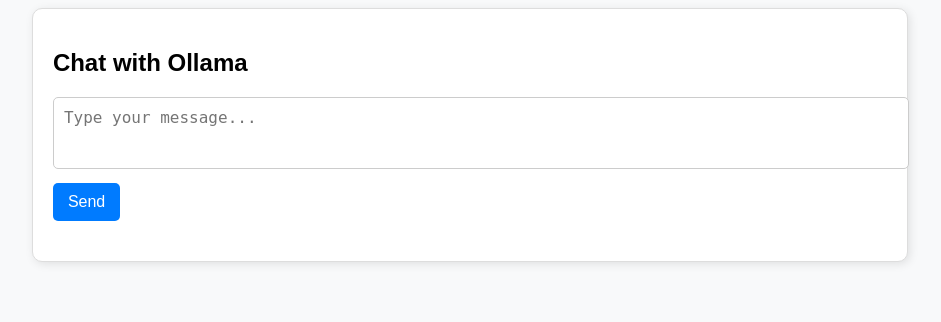
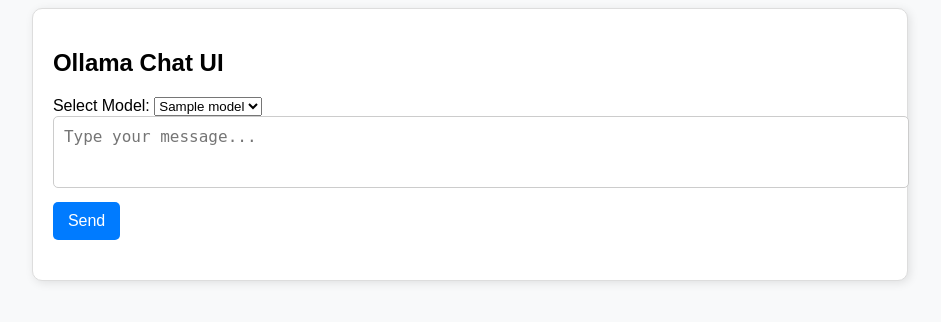
Before and after one commit to Holthuizen/WebGUI-Ollama, a Flask app: page / in a window 1280 px wide. Shown: the top 322 px of the page, without its empty margins (170-1111 px from the left). Run offline with Flask 3, Linux system fonts and the light colour scheme; a database or web service that is not in the repository returns one stand-in record (values such as "Sample title"); data that the repository does not hold is empty.

Commit message:
added model selection, model status, get models route, and more feedback from server to user

```diff
--- a/app.py
+++ b/app.py
@@ -5,17 +5,25 @@
 
 app = Flask(__name__)
 OLLAMA_API_URL = "http://localhost:11434/api/chat"  # Ensure this is the correct API URL
+MODEL = "deepseek-r1:14b"
+
 
 @app.route('/')
 def index():
-    return render_template('index.html')
+    response = requests.get("http://localhost:11434/api/tags")
+    response_json = response.json()
+    # Create a list of formatted model names in Markdown
+    model_names = [model['name'] for model in response_json["models"]]
+    return render_template('index.html', current_model = MODEL, models=model_names)
+
 
 @app.route('/chat', methods=['POST'])
 def chat():
     user_message = request.json.get("message", "")  # Get message from frontend
+    selected_model = request.json.get("model", MODEL)  # Use default MODEL if none is provided
 
     data = {
-        "model": "llama3.2",  # Ensure this model exists in Ollama
+        "model":selected_model ,  # Ensure this model exists in Ollama
         "messages": [{"role": "user", "content": user_message}],
         "stream": False
     }
@@ -31,5 +39,19 @@
 
     return jsonify({"reply": html_response})
 
+@app.route('/list', methods=['GET'])
+def list_models():
+    try:
+        response = requests.get("http://localhost:11434/api/tags")
+        response_json = response.json()
+        # Create a list of formatted model names in Markdown
+        model_names_md = "\n".join([f"- **{model['name']}**" for model in response_json["models"]])
+        # Convert the markdown text to HTML
+        html_response = markdown.markdown(model_names_md)
+    except Exception as e:
+        html_response = f"Error: {str(e)}"
+
+    # Render the 'list.html' template and pass the HTML-formatted response
+    return render_template("list.html", html_response=html_response)
 
 app.run(debug=True)
--- a/templates/index.html
+++ b/templates/index.html
@@ -5,90 +5,24 @@
   <meta name="viewport" content="width=device-width, initial-scale=1.0">
   <title>Chatbot</title>
   <script src="https://cdn.jsdelivr.net/npm/marked/marked.min.js"></script>
-    <style>
-        body {
-            font-family: Arial, sans-serif;
-            background-color: #f8f9fa;
-        }
-        #chat_container {
-            max-width: 66%;
-            margin: auto;
-            padding: 20px;
-            border: 1px solid #ddd;
-            border-radius: 10px;
-            box-shadow: 2px 2px 10px rgba(0, 0, 0, 0.1);
-            background: white;
-            animation: fadeIn 0.5s ease-in-out;
-        }
-        #user_input {
-            width: 100%;
-            height: 50px;
-            padding: 10px;
-            font-size: 16px;
-            border: 1px solid #ccc;
-            border-radius: 5px;
-            resize: none;
-            transition: box-shadow 0.4s ease-in-out;
-        }
-        #user_input:focus {
-            box-shadow: 0px 0px 8px rgba(0, 123, 255, 0.5);
-            border-color: #007bff;
-        }
-        #send_button {
-            margin-top: 10px;
-            padding: 10px 15px;
-            font-size: 16px;
-            cursor: pointer;
-            border: none;
-            background-color: #007bff;
-            color: white;
-            border-radius: 5px;
-            transition: transform 0.2s ease, background-color 0.5s;
-        }
-        #send_button:hover {
-            background-color: #0056b3;
-        }
-        #send_button:active {
-            transform: scale(0.95);
-        }
-        #send_button:disabled {
-            background-color: #999;
-            cursor: not-allowed;
-        }
-        #chat_output {
-            margin-top: 20px;
-        }
-        .message {
-            opacity: 0;
-            transform: translateY(10px);
-            animation: fadeInMessage 0.3s ease-in-out forwards;
-        }
-        .loading {
-            font-style: italic;
-            color: gray;
-            animation: bounce 1.5s infinite;
-        }
-
-        /* Animations */
-        @keyframes fadeIn {
-            from { opacity: 0; transform: translateY(-20px); }
-            to { opacity: 1; transform: translateY(0); }
-        }
-
-        @keyframes fadeInMessage {
-            from { opacity: 0; transform: translateY(10px); }
-            to { opacity: 1; transform: translateY(0); }
-        }
-
-        @keyframes bounce {
-            0%, 100% { transform: translateY(0); }
-            50% { transform: translateY(-5px); }
-        }
-    </style>
+  <link rel="stylesheet" type="text/css" href="{{ url_for('static', filename='styles/mainpage.css') }}">
 </head>
 <body>
   <div id="chat_container">
-        <h2>Chat with Ollama</h2>
+    <!-- Display the current model and a dropdown to select a different one -->
+    <h2>Ollama Chat UI</h2>
+        <label for="model_selector">Select Model:</label>
+        <select id="model_selector">
+        {% for model in models %}
+            <option value="{{ model }}" {% if model == current_model %}selected{% endif %}>
+            {{ model }}
+            </option>
+        {% endfor %}
+    </select>
+
+
+
+
     <textarea id="user_input" placeholder="Type your message..." onkeydown="handleKeyPress(event)"></textarea>
     <button id="send_button" onclick="sendMessage()">Send</button>
     <p id="status"></p> <!-- Message status -->
@@ -105,7 +39,10 @@
 
     function sendMessage() {
       let userMessage = document.getElementById("user_input").value.trim();
-            if (!userMessage) return; //empty check
+      if (!userMessage) return; // empty check
+
+      // Get the selected model from the dropdown
+      let selectedModel = document.getElementById("model_selector").value;
 
       let sendButton = document.getElementById("send_button");
       let statusMessage = document.getElementById("status");
@@ -114,16 +51,17 @@
       sendButton.disabled = true;
       statusMessage.innerHTML = `<span class="loading">Thinking...</span>`;
 
+      // Pass both the user message and the selected model to the /chat endpoint
       fetch("/chat", {
         method: "POST",
         headers: { "Content-Type": "application/json" },
-                body: JSON.stringify({ message: userMessage })
+        body: JSON.stringify({ message: userMessage, model: selectedModel })
       })
       .then(response => response.json())
       .then(data => {
         chatOutput.innerHTML += `<p class="message"><b>You:</b> ${userMessage}</p>`;
         let markdownResponse = data.reply;
-                chatOutput.innerHTML += `<p class="message"><b>Bot:</b> ${markdownResponse}</p>`;
+        chatOutput.innerHTML += `<p class="message"><b>${selectedModel}:</b> ${markdownResponse}</p>`;
         document.getElementById("user_input").value = "";
       })
       .catch(error => {
```
Also changed, not shown: static/styles/mainpage.css (added, +78 -0 lines), templates/list.html (added, +15 -0 lines), 1 other file. Lines whose indentation alone changed are shown as unchanged.
